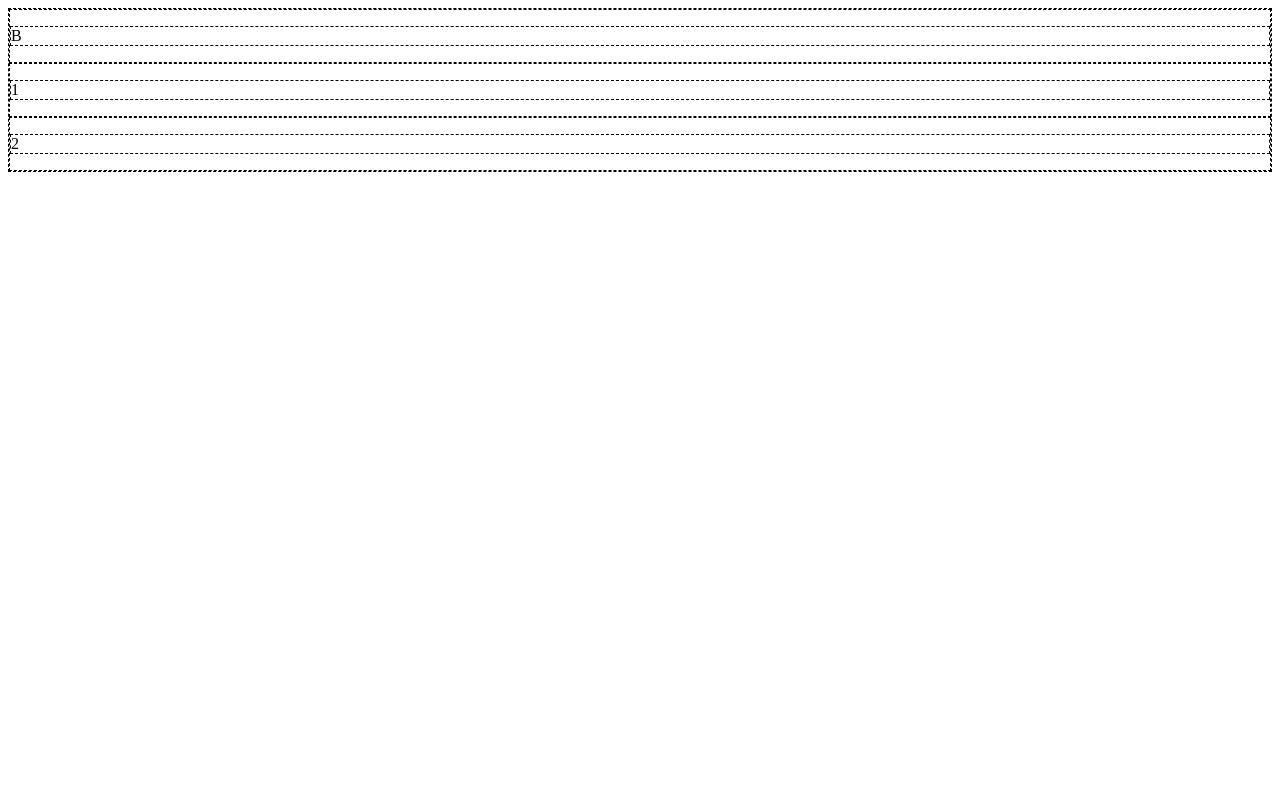
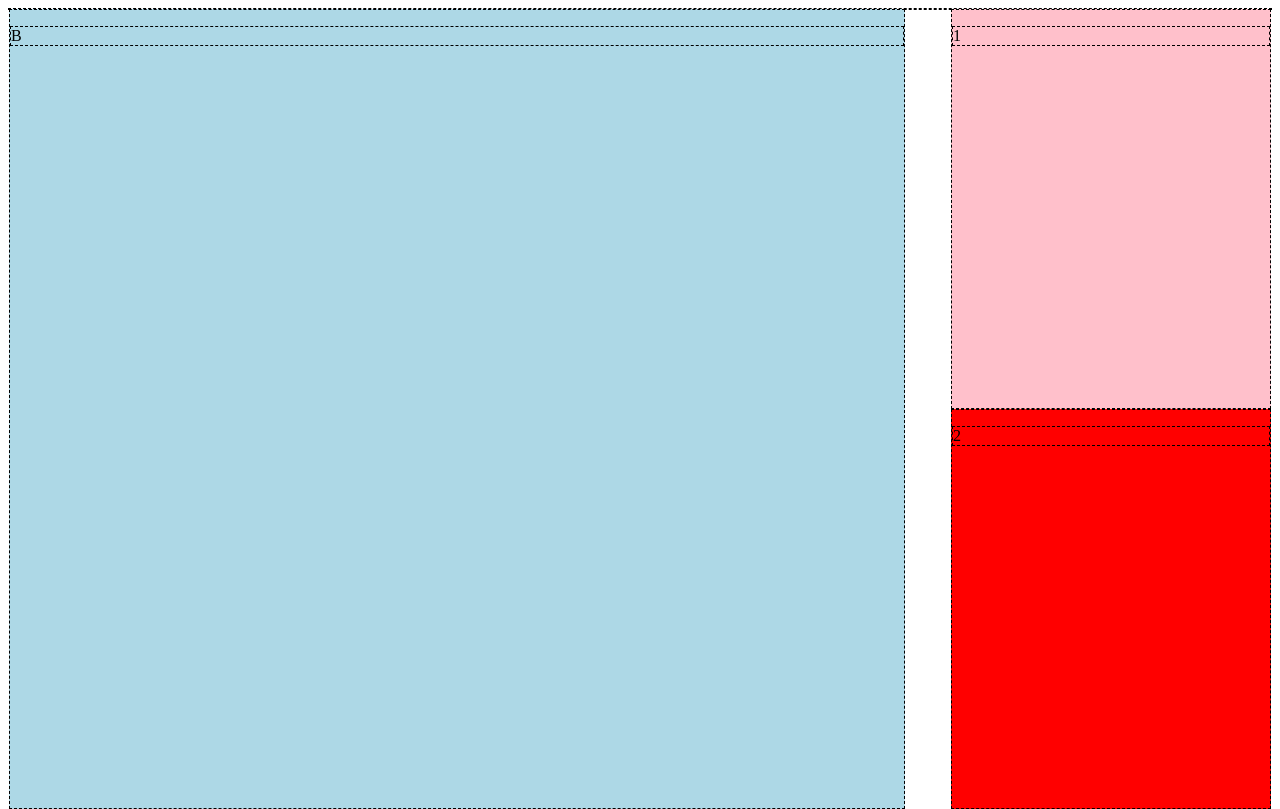
Before and after one commit to ellie-a/mondrian-layout, a plain HTML site: page index.html in a window 1280 px wide. Drawn offline with Linux system fonts and the light colour scheme.

Commit message:
positioning for third layout

```diff
--- a/css/styles.css
+++ b/css/styles.css
@@ -3,10 +3,11 @@
   border:1px dashed #000;
 }
 
-/*@media only screen and (min-width: 801px) {
+/*@media only screen and (min-width: 801px) {*/
   .big {
     background-color: lightblue;
     float: left;
+    height: 100vh;
     width: 70vw;
   }
 
@@ -14,18 +15,22 @@
 
   .small1 {
     background-color: pink;
-    float: left;
-    width: 10vw;
+    float: right;
+    height: 50vh;
+    width: 25vw;
   }
+
   .small2 {
     background-color: red;
-    float: left;
-    width: 10vw;
+    float: right;
+    width: 25vw;
+    height: 50vh;
 
-}*/
+}
+/*}*/
 
 
-@media only screen and (min-width: 416px) and (max-width: 800px){
+/*@media only screen and (min-width: 416px) and (max-width: 800px){
 
   .big {
     background-color: lightblue;
@@ -66,4 +71,4 @@
     background-color: red;
     height: 20vh;
   }
-}
+}*/
```
